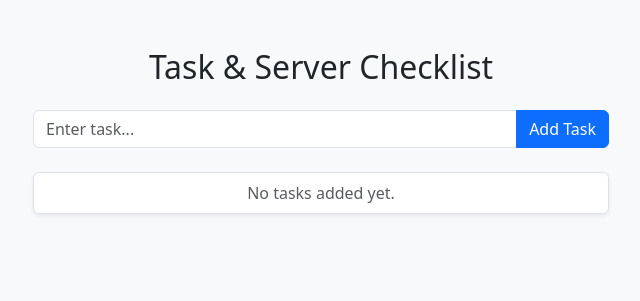
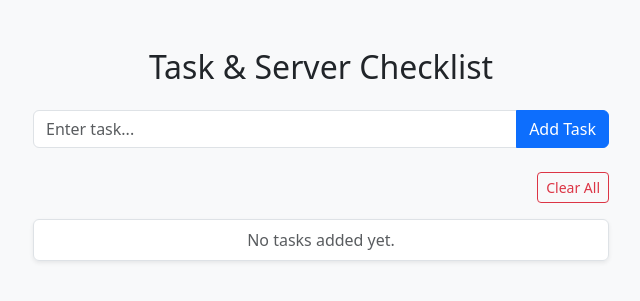
Before and after one commit to karthi12503/log-app, a Flask app: page / in a window 1280 px wide. Shown: the top 301 px of the page, without its empty margins (319-959 px from the left). Run offline with Flask 3, Linux system fonts and the light colour scheme; data that the repository does not hold is empty.

Commit message:
feat: add clear all task functionality

```diff
--- a/app.py
+++ b/app.py
@@ -40,5 +40,11 @@ def toggle_task(task_id):
         """, (task_id,))
     return redirect(url_for('index'))
 
+@app.route('/clear', methods=['POST'])
+def clear_all():
+    with sqlite3.connect(DB_FILE) as conn:
+        conn.execute("DELETE FROM tasks")
+    return redirect(url_for('index'))
+
 if __name__ == '__main__':
     app.run(host='0.0.0.0', port=5000, debug=True)
--- a/templates/index.html
+++ b/templates/index.html
@@ -12,6 +12,12 @@
             <input type="text" name="title" class="form-control" placeholder="Enter task..." required>
             <button class="btn btn-primary" type="submit">Add Task</button>
         </form>
+        <!-- New Clear All Button -->
+        <div class="d-flex justify-content-end mb-3">
+            <form action="/clear" method="POST" onsubmit="return confirm('Clear all tasks?');">
+                <button class="btn btn-sm btn-outline-danger" type="submit">Clear All</button>
+            </form>
+        </div>
         <ul class="list-group shadow-sm">
             {% for id, title, status in tasks %}
             <li class="list-group-item d-flex justify-content-between align-items-center">
```
